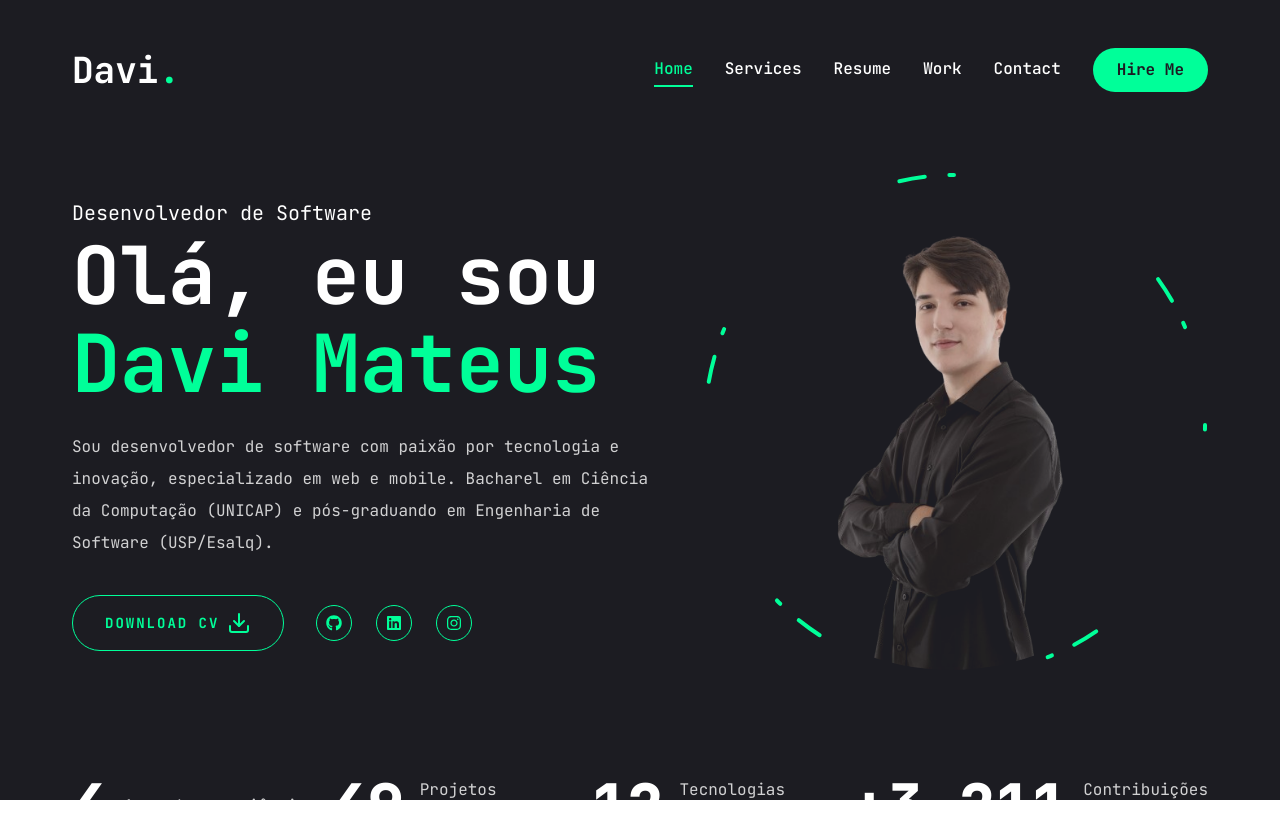
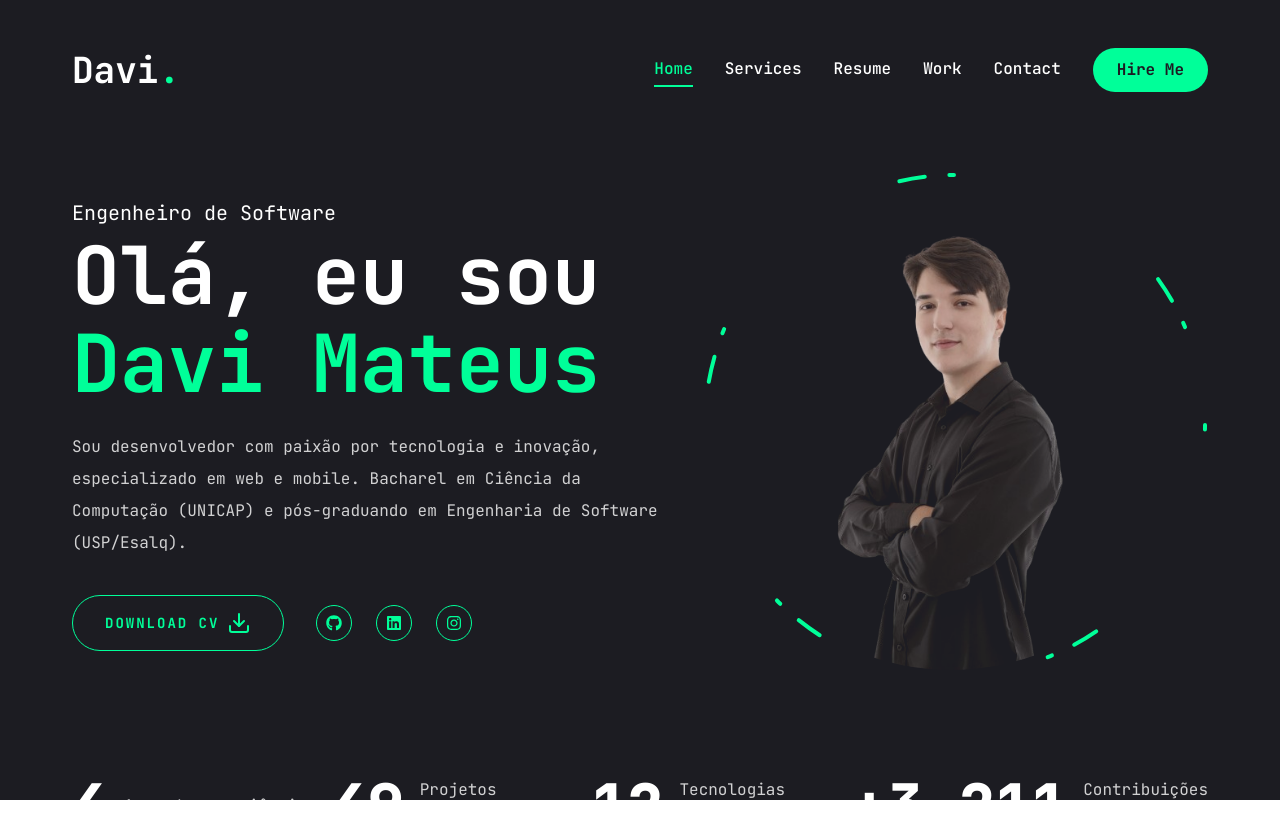
Before and after one commit to davimateus1/davi-mateus-portfolio, a Next.js app: page / in a window 1280 px wide. Shown: the top 838 px of the page. Built offline with nearby package versions, Linux system fonts and the light colour scheme.

Commit message:
fix: texts

```diff
--- a/src/app/page.tsx
+++ b/src/app/page.tsx
@@ -12,12 +12,12 @@ const Home = () => {
       <div className="container mx-auto h-full">
         <div className="flex flex-col xl:flex-row items-center justify-between xl:pt-8 xl:pb-24">
           <div className="text-center xl:text-left order-2 xl:order-none">
-            <span className="text-xl">Desenvolvedor de Software</span>
+            <span className="text-xl">Engenheiro de Software</span>
             <h1 className="h1 mb-6 max-w-xl">
               Olá, eu sou <span className="text-accent">Davi Mateus</span>
             </h1>
             <p className="max-w-[600px] mb-9 text-white/80">
-              Sou desenvolvedor de software com paixão por tecnologia e
+              Sou desenvolvedor com paixão por tecnologia e
               inovação, especializado em web e mobile. Bacharel em Ciência da
               Computação (UNICAP) e pós-graduando em Engenharia de Software
               (USP/Esalq).
--- a/src/app/resume/page.tsx
+++ b/src/app/resume/page.tsx
@@ -32,7 +32,7 @@ import { Tabs, TabsContent, TabsList, TabsTrigger } from "@/components/ui/tabs";
 const about = {
   title: "Sobre mim",
   description:
-    "Desenvolvedor web com experiência em desenvolvimento de sites, sistemas web e aplicativos. Trabalho com tecnologias como React, React Native, Next.js, Node.js, TypeScript, entre outras. Sou especialista em desenvolvimento web front-end e back-end. Atualmente, estou focado em desenvolver aplicações web e mobile com as melhores práticas de programação.",
+    "Desenvolvedor com experiência em desenvolvimento de sites, sistemas web e aplicativos. Trabalho com tecnologias como React, React Native, Next.js, Node.js, TypeScript, entre outras. Sou especialista em desenvolvimento web front-end e back-end. Atualmente, estou focado em desenvolver aplicações web e mobile com as melhores práticas de programação.",
   infos: [
     {
       fieldName: "Nome",
@@ -40,7 +40,7 @@ const about = {
     },
     {
       fieldName: "Telefone",
-      fieldValue: "+55 (87) 9 8847-6864",
+      fieldValue: "+55 (87) 98847-6864",
     },
     {
       fieldName: "Experiência",
```
